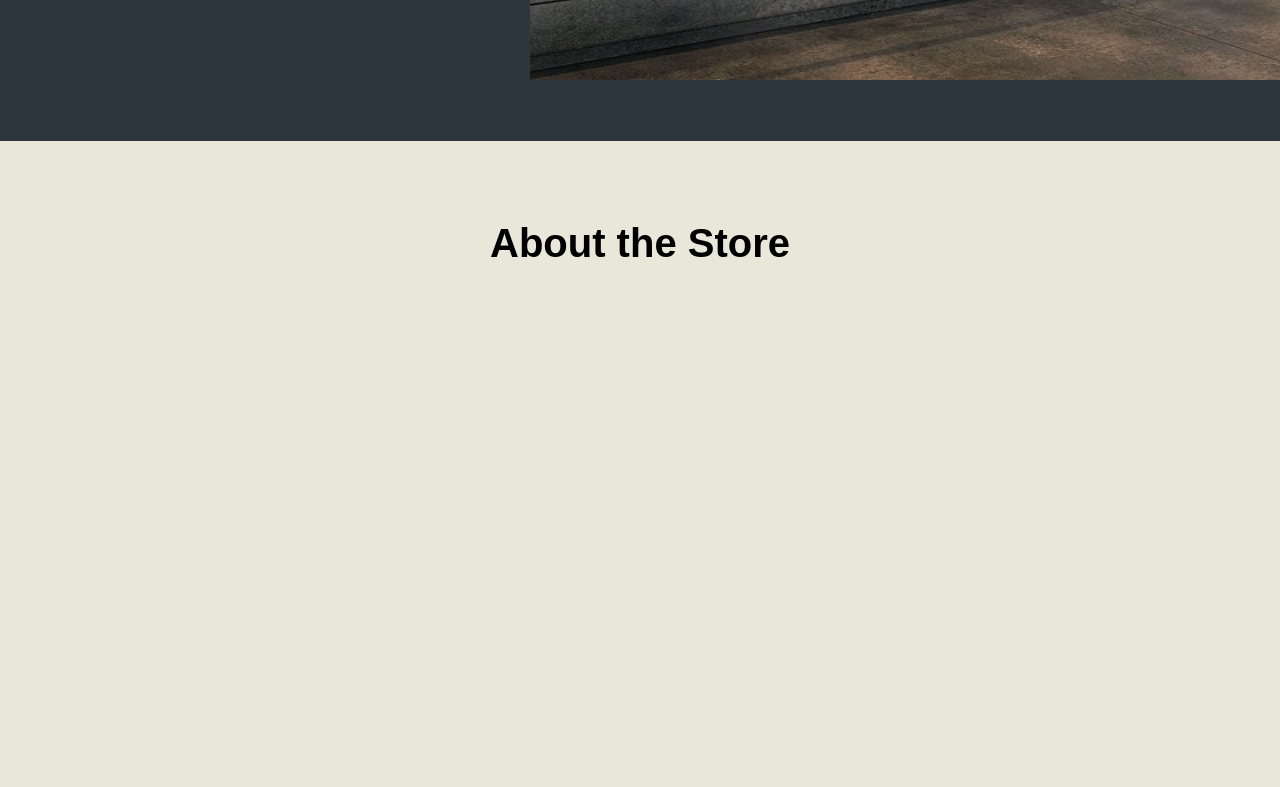
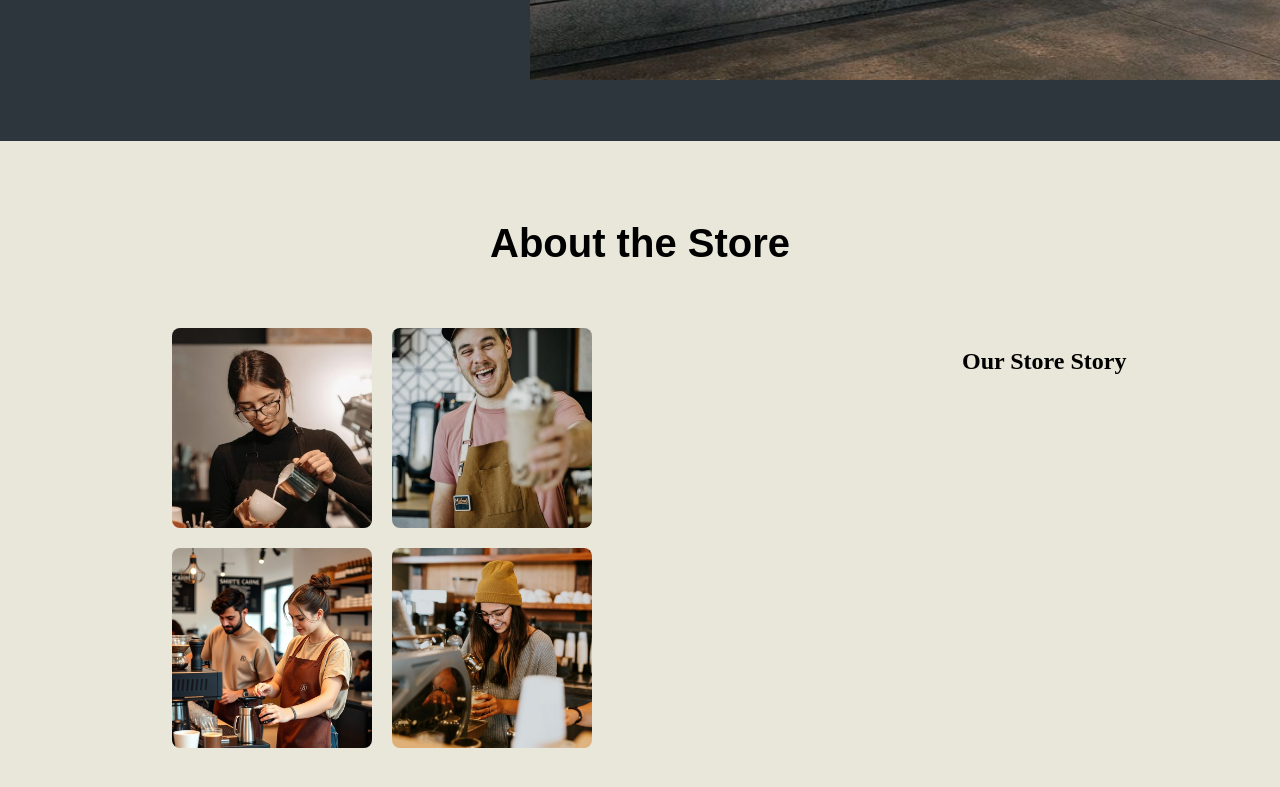
Before and after one commit to EljenMae/simple-website, a plain HTML site: page index.html in a window 1280 px wide. Shown: the part 653-1440 px from the top of the page. Drawn offline with nearby package versions, Linux system fonts and the light colour scheme; a web font is replaced by a local one.

Commit message:
adding something

```diff
--- a/index.html
+++ b/index.html
@@ -29,6 +29,7 @@
             <ul class="nav_links">
                 <li><a href="#">About</a></li>
                 <li><a href="#">Menu</a></li>
+                <li><a href="">Blog</a></li>
                 <li><a href="#">Contacts</a></li>
             </ul>
         </nav>
@@ -53,12 +54,7 @@
         </div>
 
         <div class="store-image">
-            <img
-                class="company-image"
-                src="img/img1.jpg"
-                alt="Coffee"
-                style="width: 750px; height: 669px;"
-            >
+            <img class="company-image" src="img/img1.jpg" alt="Coffee" style="width: 750px; height: 669px;">
         </div>
     </section>
 
@@ -68,10 +64,19 @@
             <h2 class="about-title">About the Store</h2>
         </div>
 
-        <div class="store-details">
-            <!-- Add about content here -->
+        <div class="about-content">
+            <div class="img-barista">
+                <img src="img/img2.jpg" alt="picture-of-barista">
+                <img src="img/img3.jpg" alt="picture-of-barista2">
+                <img src="img/img4.jpg" alt="picture-of-barista3">
+                <img src="img/img5.jpg" alt="picture-of-barista4">
+            </div>
+
+            <div class="barista-description">
+                <h2 class="barista-title">Our Store Story</h2>
+            </div>
         </div>
-    </section>
+    </section><!--End About the st-->
 
     <!-- JavaScript -->
     <script src="script.js"></script>
--- a/style.css
+++ b/style.css
@@ -106,8 +106,9 @@ section.homepage {
 }
 
 .button-orderNow {
+
     padding-left: 5rem;
-    padding-top: 1rem;
+    padding-top: 2rem;
 }
 
 .store-image {
@@ -139,12 +140,35 @@ section.homepage {
     background-color: transparent;
     font-weight: bold;
 }
+.about-store .img-barista{
+    display: grid;
+    grid-template-columns: repeat(2,200px);
+    gap: 20px;
+    justify-content: start;
+    padding: 30px;
+    padding-left: 70px;
+}
+.about-store .img-barista img{
+    width: 200px;
+    height: 200px;
+    object-fit: cover;
+    border-radius: 8px;
+}
+/*Has error*/
+.about-content {
+    display: flex;
+    gap: 40px;
+    align-items: flex-start;
+    flex-wrap: wrap;
+    padding-left: 70px;
+}
 
-.store-details {
-    font-family: 'Fira Sans', sans-serif;
-    font-size: 1.1rem;
-    line-height: 1.6;
-    max-width: 800px;
-    margin: 0 auto;
-    text-align: center;
+.about-content .barista-description{
+    text-align: right;
+    padding-left: 300px;
+    padding-top: 50px;
 }
+,about-content .barista-description .barista-title{
+    font-size: larger;
+    font-weight: bold;
+}
```
Also changed, not shown: img/img2.jpg (added), img/img3.jpg (added), img/img4.jpg (added), img/img5.jpg (added).
